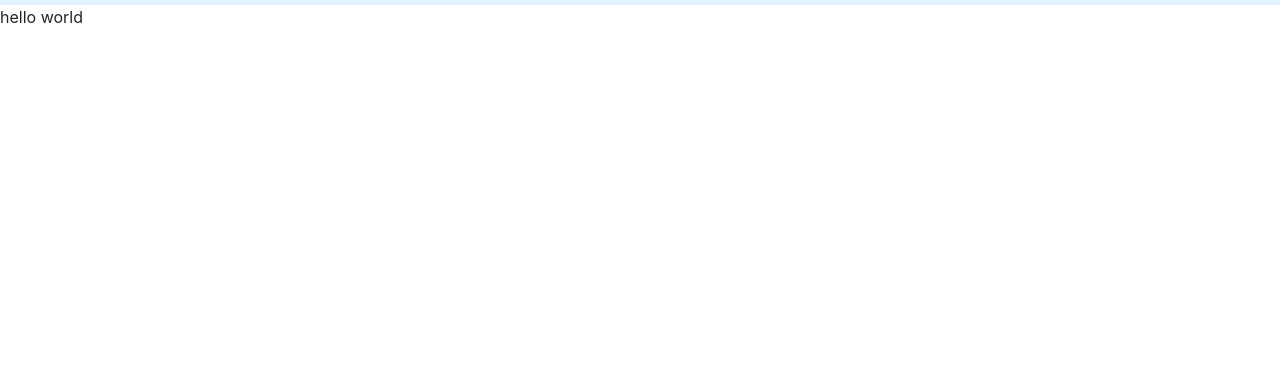
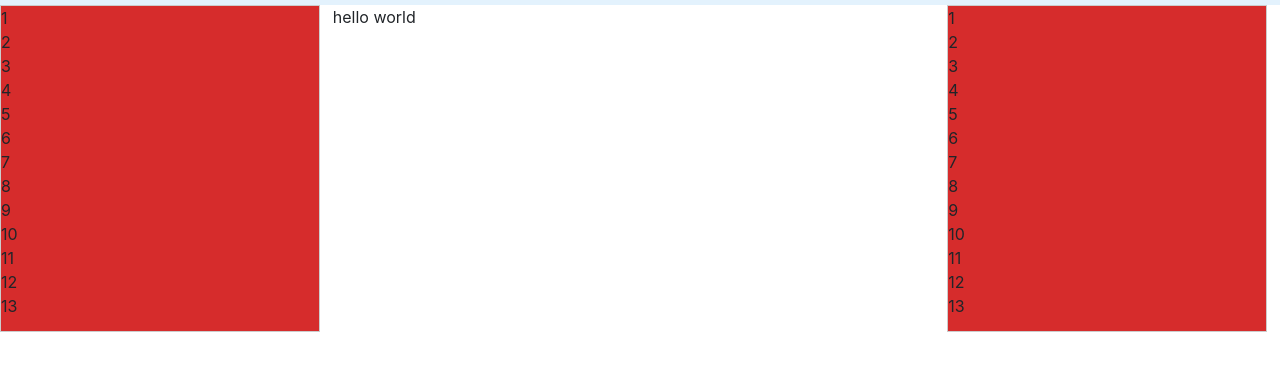
Before and after one commit to ZorenVillareal/DealorNoDeal, a plain HTML site: page index.html in a window 1280 px wide. Shown: the part 51-422 px from the top of the page. Drawn offline with nearby package versions, Linux system fonts and the light colour scheme.

Commit message:
created aside row for prize list

```diff
--- a/index.html
+++ b/index.html
@@ -5,8 +5,7 @@
   <meta http-equiv="X-UA-Compatible" content="IE=edge">
   <meta name="viewport" content="width=device-width, initial-scale=1.0">
   <link rel="stylesheet" href="https://cdn.jsdelivr.net/npm/bootstrap@4.3.1/dist/css/bootstrap.min.css" integrity="sha384-ggOyR0iXCbMQv3Xipma34MD+dH/1fQ784/j6cY/iJTQUOhcWr7x9JvoRxT2MZw1T" crossorigin="anonymous">
-  <script src ="dealOrNoDeal.js"></script>
-<link rel="stylesheet" type="text/css" href="styles.css" />
+
   <title>Document</title>
 </head>
 <body>
@@ -30,10 +29,36 @@
 </nav>
 <aside class="aside1">
   <div class="container">
-    <div class="row">
-      <div class="col-sm">
-        </div>
-    </div>
+    <div class="row">1</div>
+    <div class="row">2</div>
+    <div class="row">3</div>
+    <div class="row">4</div>
+    <div class="row">5</div>
+    <div class="row">6</div>
+    <div class="row">7</div>
+    <div class="row">8</div>
+    <div class="row">9</div>
+    <div class="row">10</div>
+    <div class="row">11</div>
+    <div class="row">12</div>
+    <div class="row">13</div>
+  </div>
+</aside>
+<aside class="aside2">
+  <div class="container">
+    <div class="row">1</div>
+    <div class="row">2</div>
+    <div class="row">3</div>
+    <div class="row">4</div>
+    <div class="row">5</div>
+    <div class="row">6</div>
+    <div class="row">7</div>
+    <div class="row">8</div>
+    <div class="row">9</div>
+    <div class="row">10</div>
+    <div class="row">11</div>
+    <div class="row">12</div>
+    <div class="row">13</div>
   </div>
 </aside>
 <!-- create two aside -->
@@ -44,5 +69,10 @@
   <script src="https://code.jquery.com/jquery-3.3.1.slim.min.js" integrity="sha384-q8i/X+965DzO0rT7abK41JStQIAqVgRVzpbzo5smXKp4YfRvH+8abtTE1Pi6jizo" crossorigin="anonymous"></script>
   <script src="https://cdn.jsdelivr.net/npm/popper.js@1.14.7/dist/umd/popper.min.js" integrity="sha384-UO2eT0CpHqdSJQ6hJty5KVphtPhzWj9WO1clHTMGa3JDZwrnQq4sF86dIHNDz0W1" crossorigin="anonymous"></script>
   <script src="https://cdn.jsdelivr.net/npm/bootstrap@4.3.1/dist/js/bootstrap.min.js" integrity="sha384-JjSmVgyd0p3pXB1rRibZUAYoIIy6OrQ6VrjIEaFf/nJGzIxFDsf4x0xIM+B07jRM" crossorigin="anonymous"></script>
+
+
+
+  <script src ="dealOrNoDeal.js"></script>
+  <link rel="stylesheet" type="text/css" href="styles.css" />
 </body>
 </html>
--- a/styles.css
+++ b/styles.css
@@ -0,0 +1,20 @@
+.aside1 {
+    float: left;
+    width: 25%;
+    margin: 0 1% 1% 0;
+    padding: 0 1% 1% 0;
+    border: 1px solid #ccc;
+    background: #d62c2c;
+    width: 25%;
+    height: 100%;
+}
+.aside2 {
+  float: right;
+  width: 25%;
+  margin: 0 1% 1% 0;
+  padding: 0 1% 1% 0;
+  border: 1px solid #ccc;
+  background: #d62c2c;
+  width: 25%;
+  height: 100%;
+}
```
